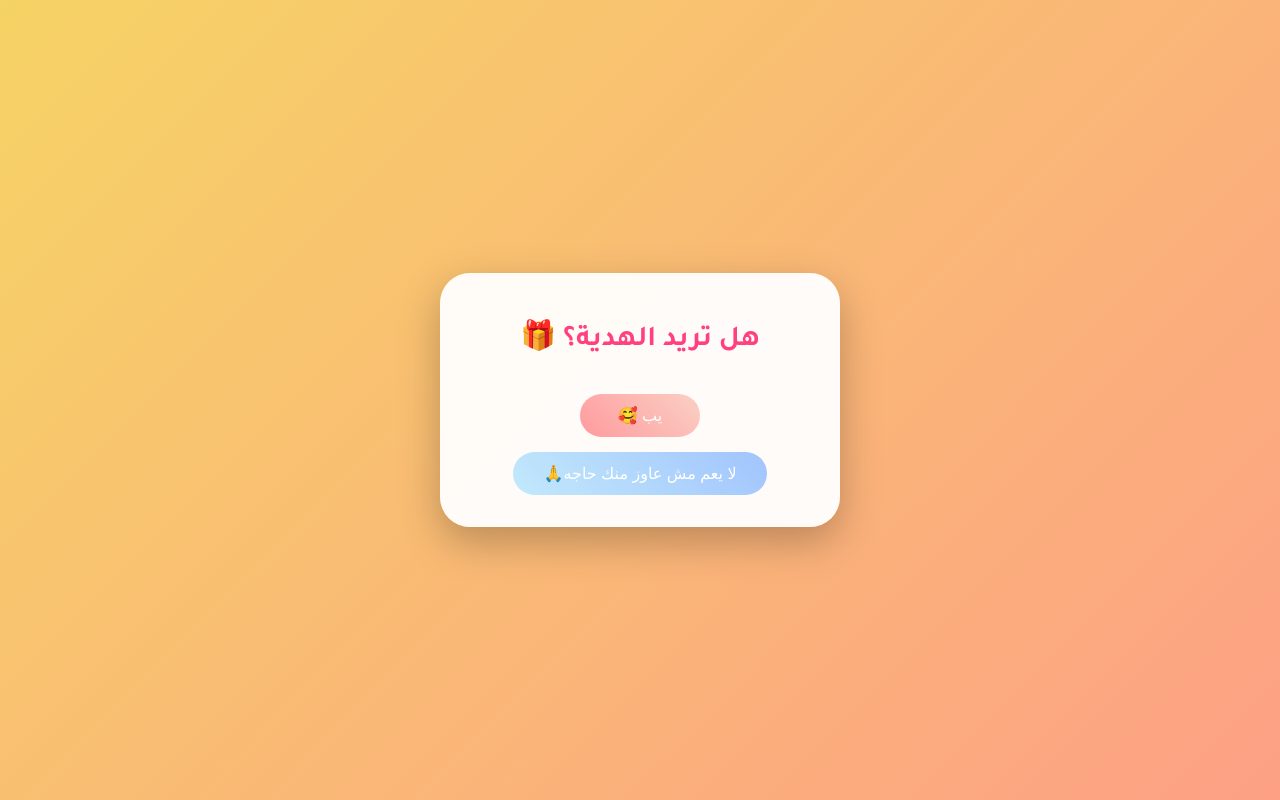
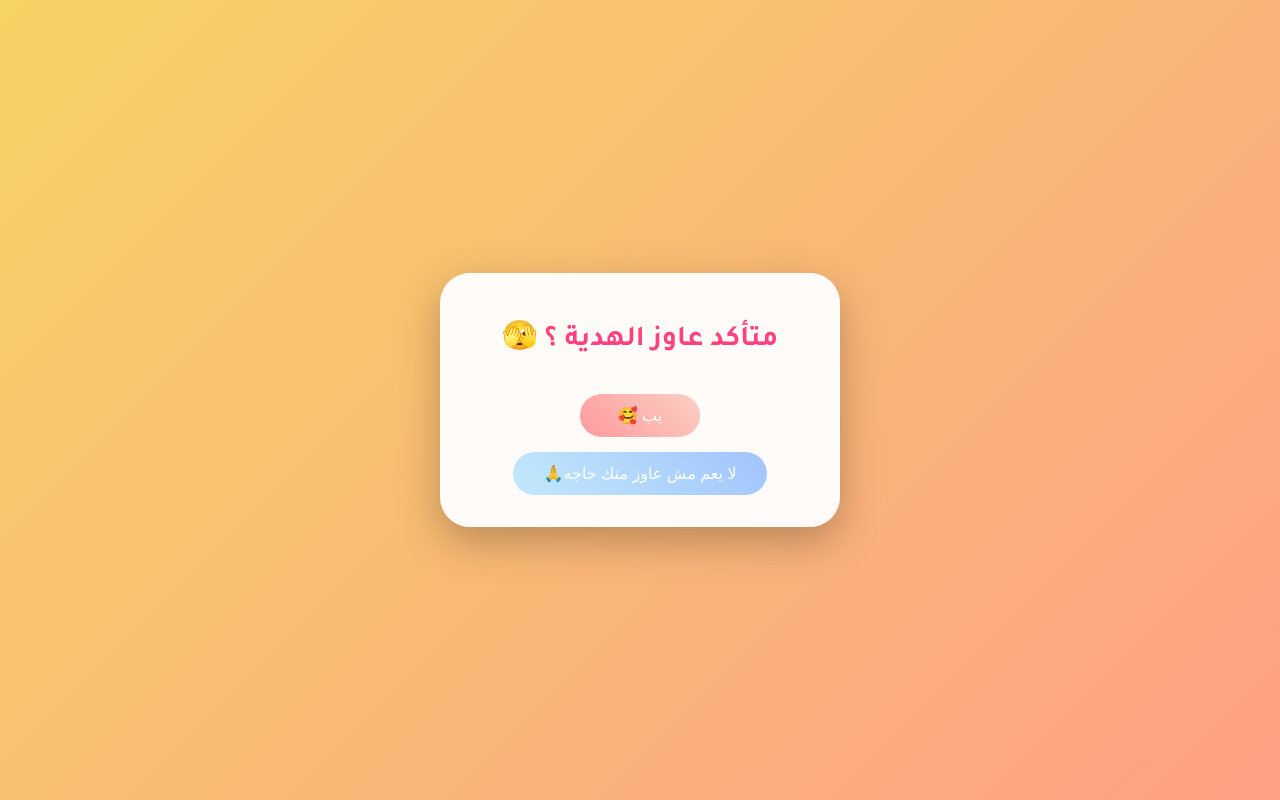
Before and after one commit to Ma7moudWageeh/-, a plain HTML site: page index.html in a window 1280 px wide. Drawn offline with Linux system fonts and the light colour scheme.

Commit message:
index.html

```diff
--- a/index.html
+++ b/index.html
@@ -93,8 +93,8 @@
   </style>
 </head>
 <body>
-  <div class="container">
-    <h1>هل تريد الهدية؟ 🎁</h1>
+ <div class="container">
+    <h1>متأكد عاوز الهدية ؟ 🫣</h1>
     <div class="btn-group">
       <button class="btn yes-btn" id="yesBtn">يب 🥰</button>
       <button class="btn no-btn" id="noBtn">لا يعم مش عاوز منك حاجه🙏</button>
```
